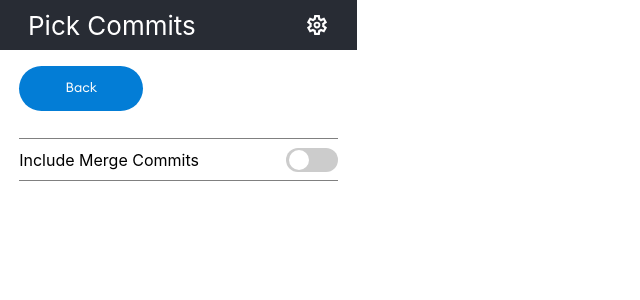
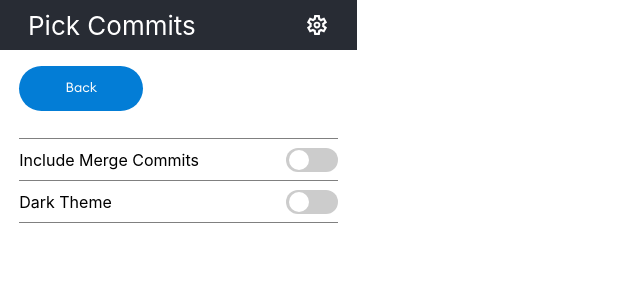
Before and after one commit to philipszdavido/pick-commits, a React (Create React App) app: page / in a window 1280 px wide. Both pictures are taken after a click on the element 317 px from the left and 25 px from the top of the page. Shown: the top 300 px of the page, without its empty margins (0-640 px from the left). Built offline with nearby package versions, Linux system fonts and the light colour scheme.

Commit message:
added dark mode

```diff
--- a/src/components/DelIcon.js
+++ b/src/components/DelIcon.js
@@ -11,9 +11,10 @@ export const DelIcon = () => (
         style={{
           stroke: "none",
           fillRule: "nonzero",
-          fill: "rgb(0%,0%,0%)",
+          // fill: "rgb(0%,0%,0%)",
           fillOpacity: "1",
         }}
+        className="delIcon"
         d="M 6.253906 20.125 C 5.855469 20.125 5.515625 19.984375 5.234375 19.707031 C 4.957031 19.425781 4.816406 19.085938 4.816406 18.6875 L 4.816406 5.03125 L 3.832031 5.03125 L 3.832031 3.59375 L 8.335938 3.59375 L 8.335938 2.875 L 14.664062 2.875 L 14.664062 3.59375 L 19.167969 3.59375 L 19.167969 5.03125 L 18.183594 5.03125 L 18.183594 18.6875 C 18.183594 19.070312 18.039062 19.40625 17.753906 19.695312 C 17.464844 19.980469 17.128906 20.125 16.746094 20.125 Z M 16.746094 5.03125 L 6.253906 5.03125 L 6.253906 18.6875 L 16.746094 18.6875 Z M 8.792969 16.628906 L 10.230469 16.628906 L 10.230469 7.066406 L 8.792969 7.066406 Z M 12.769531 16.628906 L 14.207031 16.628906 L 14.207031 7.066406 L 12.769531 7.066406 Z M 6.253906 5.03125 L 6.253906 18.6875 Z M 6.253906 5.03125 "
       />
     </g>
--- a/src/components/Settings.js
+++ b/src/components/Settings.js
@@ -18,6 +18,20 @@ const Settings = ({ goBack }) => {
     setSettingKeys(Object.keys(localStorageSettings));
   };
 
+  const toggleDarkModeFn = () => {
+    localStorageSettings["mode"] =
+      localStorageSettings?.mode === "dark" ? "white" : "dark";
+    localStorage.setItem("settings", JSON.stringify(localStorageSettings));
+
+    setLocalStorageSettings(localStorageSettings);
+    setSettingKeys(Object.keys(localStorageSettings));
+
+    document.documentElement.setAttribute(
+      "data-theme",
+      localStorageSettings["mode"]
+    );
+  };
+
   return (
     <>
       <div className="buttonsContainer">
@@ -35,6 +49,15 @@ const Settings = ({ goBack }) => {
             />
           </a>
         </li>
+        <li onClick={toggleDarkModeFn}>
+          <a>
+            <span className="mergeCommitText">Dark Theme</span>
+            <Switch
+              onChange={toggleDarkModeFn}
+              checked={localStorageSettings?.[settingKeys?.[1]] === "dark"}
+            />
+          </a>
+        </li>
       </ul>
     </>
   );
@@ -45,7 +68,7 @@ const getLocalStorageSettings = () => {
 
   if (local === null) {
     // init localstorage settings.
-    const settings = { mergeCommit: false };
+    const settings = { mergeCommit: false, mode: "white" };
     localStorage.setItem("settings", JSON.stringify(settings));
     local = settings;
   }
--- a/src/container/Main.js
+++ b/src/container/Main.js
@@ -3,6 +3,7 @@ import { ShowCommits } from "../components/ShowCommits";
 import { PickCommit } from "../components/PickCommit";
 import Settings from "../components/Settings";
 import SettingsIcon from "../components/SettingsIcon";
+import { getSettings, setThemeMode } from "../utils";
 
 export const Main = () => {
   const [loading, setLoading] = useState(false);
@@ -16,6 +17,9 @@ export const Main = () => {
   const [pageIndex, setPageIndex] = useState(["pickcommits"]);
   const currentPage = pageIndex[pageIndex.length - 1];
   const interval = useRef();
+  const settings = getSettings();
+  // set theme mode
+  setThemeMode(settings?.mode);
 
   const handleSearchFn = () => {
     setLoading(true);
--- a/src/css/App.css
+++ b/src/css/App.css
@@ -3,6 +3,22 @@
   --color-primary-inverse: #fcfcfc;
   --alert-success: #03d671;
   --alert-danger: rgba(178, 128, 128, 0.846);
+  --background: white;
+  --text-color: black;
+}
+
+[data-theme="dark"] {
+  --color-primary-default: #037dd6;
+  --color-primary-inverse: #fcfcfc;
+  --alert-success: #03d671;
+  --alert-danger: rgba(178, 128, 128, 0.846);
+  --background: #161625;
+  --text-color: white;
+}
+
+html {
+  background: var(--background);
+  color: var(--text-color);
 }
 
 .App {
@@ -41,6 +57,7 @@ main {
   display: flex;
   flex-direction: column;
   height: 60vh;
+  background: var(--background);
 }
 
 .container {
@@ -91,7 +108,7 @@ input {
 
   font: inherit;
   font-size: large;
-  color: currentColor;
+  color: var(--text-color);
   width: 100%;
   border: 0;
   height: 1.1876em;
@@ -252,6 +269,7 @@ ul li {
   justify-content: space-between;
   align-items: center;
   cursor: pointer;
+  color: var(--text-color);
 }
 
 ul li:nth-child(1) {
@@ -268,3 +286,7 @@ ul li a {
   display: flex;
   align-items: center;
 }
+
+.delIcon {
+  fill: var(--text-color);
+}
--- a/src/utils/index.js
+++ b/src/utils/index.js
@@ -1,3 +1,7 @@
 export const getSettings = () => {
   return JSON.parse(localStorage.getItem("settings"));
 };
+
+export const setThemeMode = (mode = "white") => {
+  document.documentElement.setAttribute("data-theme", mode);
+};
```
Also changed, not shown: 11 other files (tests, documents, lock files or other folders).
